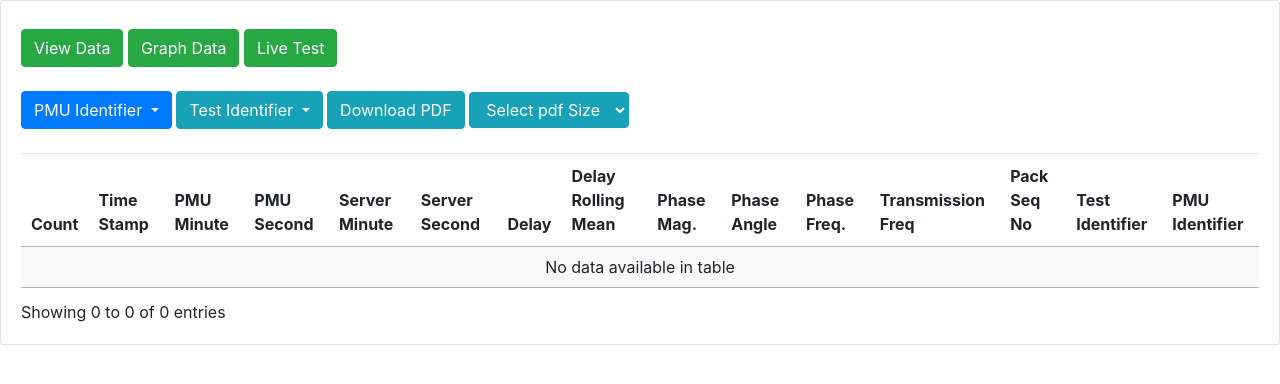
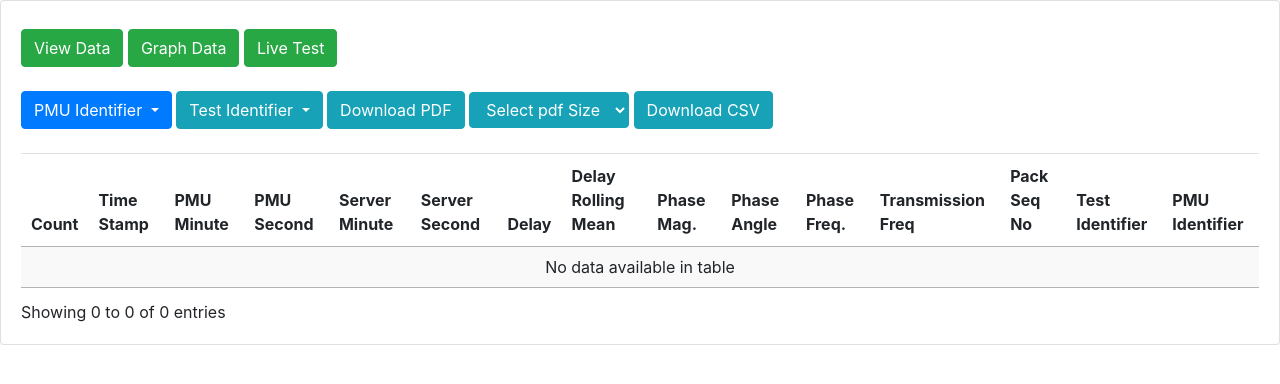
Before and after one commit to UB-IoT-Lab/PMU-app, a Flask app: page / in a window 1280 px wide. Shown: the top 384 px of the page. Run offline with Flask 2, Linux system fonts and the light colour scheme; data that the repository does not hold is empty; some libraries are stand-ins or nearby versions.

Commit message:
Implemented CSV download

```diff
--- a/flask_app/templates/list.html
+++ b/flask_app/templates/list.html
@@ -119,6 +119,13 @@
                     </select>
                 </div>
 
+                <div class="btn-group mb-4">
+                    <button type="button" class="btn btn-info" onclick="download_table_as_csv('proxies');">
+                        Download CSV
+                    </button>
+
+                </div>
+
                 <table id="proxies" class="display table" style="width: 100%">
                     <thead>
                         <tr>
@@ -182,6 +189,36 @@
 
         doc.save('table.pdf');
     }
+
+    function download_table_as_csv(table_id, separator = ',') {
+            // Select rows from table_id
+            var rows = document.querySelectorAll('table#' + table_id + ' tr');
+            // Construct csv
+            var csv = [];
+            for (var i = 0; i < rows.length; i++) {
+                var row = [], cols = rows[i].querySelectorAll('td, th');
+                for (var j = 0; j < cols.length; j++) {
+                    // Clean innertext to remove multiple spaces and jumpline (break csv)
+                    var data = cols[j].innerText.replace(/(\r\n|\n|\r)/gm, '').replace(/(\s\s)/gm, ' ')
+                    // Escape double-quote with double-double-quote (see https://stackoverflow.com/questions/17808511/properly-escape-a-double-quote-in-csv)
+                    data = data.replace(/"/g, '""');
+                    // Push escaped string
+                    row.push('"' + data + '"');
+                }
+                csv.push(row.join(separator));
+            }
+            var csv_string = csv.join('\n');
+            // Download it
+            var filename = 'export_' + table_id + '_' + new Date().toLocaleDateString() + '.csv';
+            var link = document.createElement('a');
+            link.style.display = 'none';
+            link.setAttribute('target', '_blank');
+            link.setAttribute('href', 'data:text/csv;charset=utf-8,' + encodeURIComponent(csv_string));
+            link.setAttribute('download', filename);
+            document.body.appendChild(link);
+            link.click();
+            document.body.removeChild(link);
+        }
 </script>
 
 </html>
```
